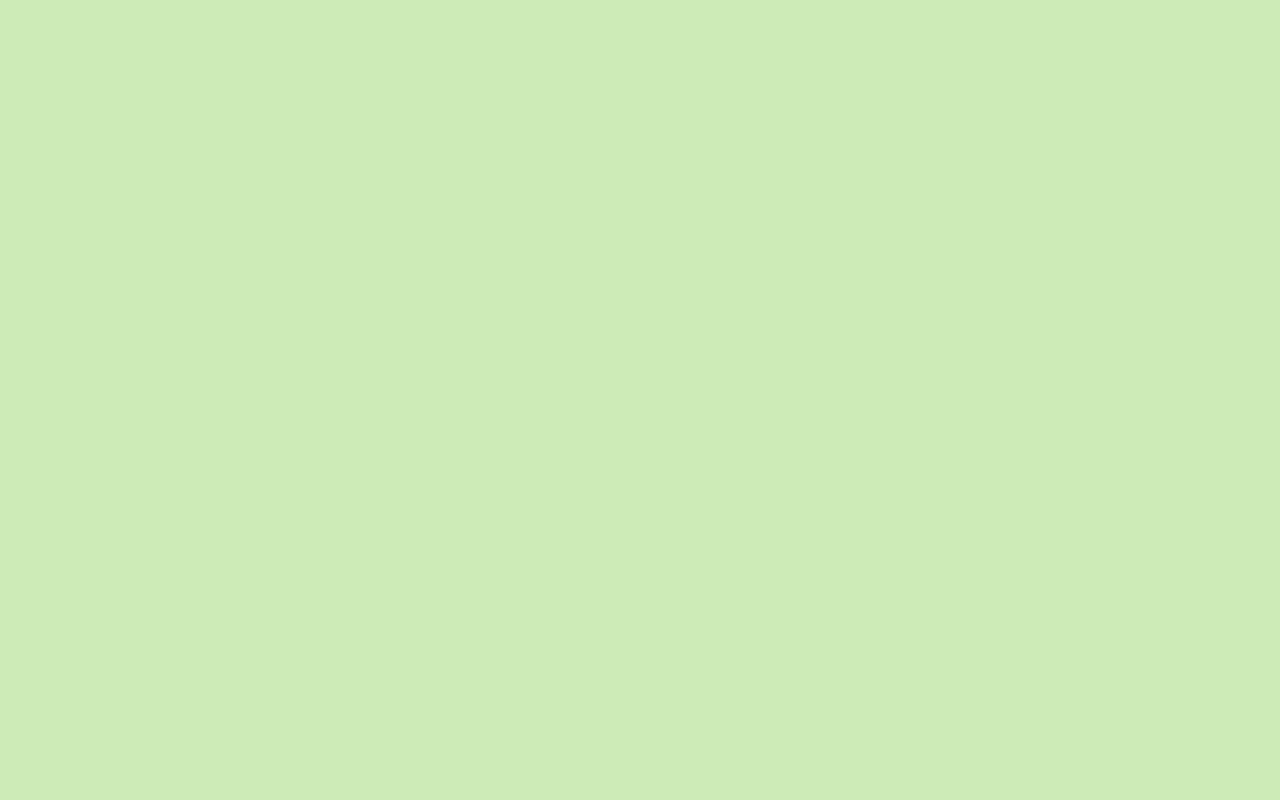
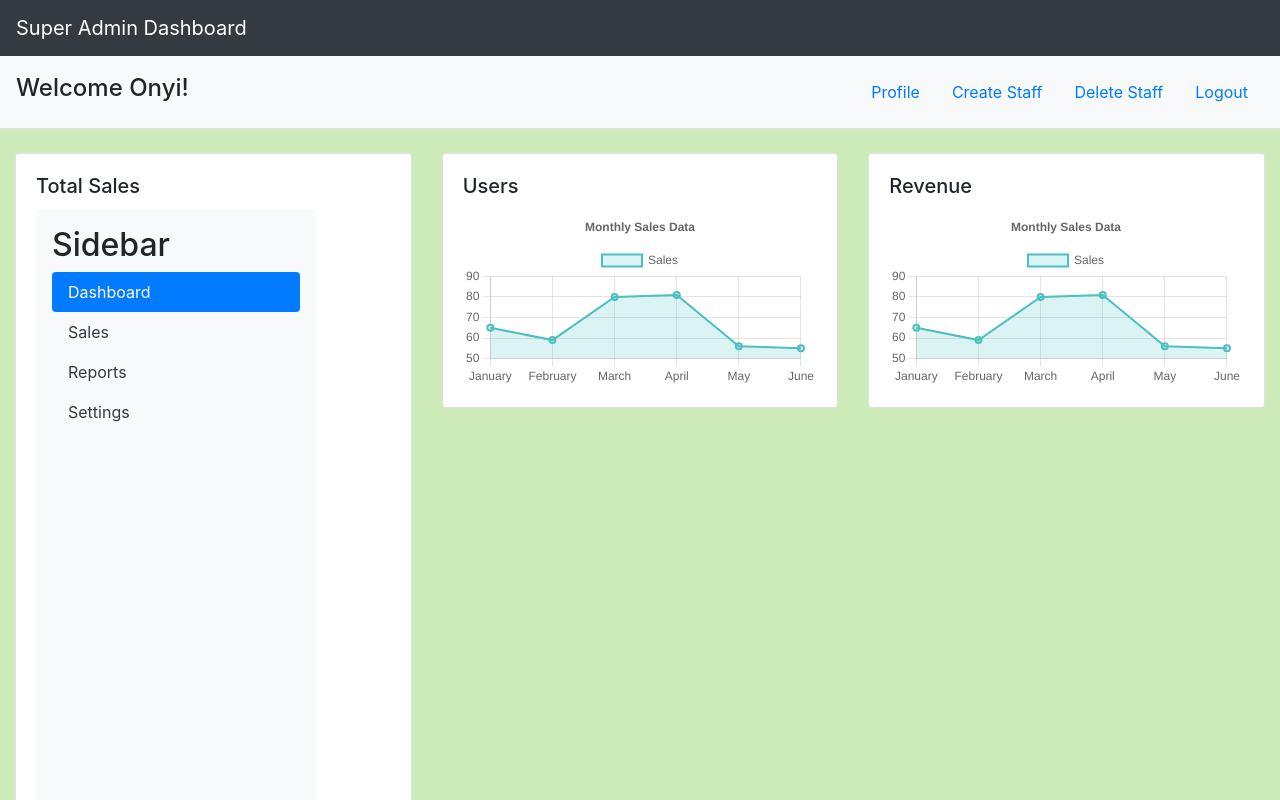
Before and after one commit to mrtechnic/sales-tracker-app, a React (Vite) app: page /superAdminDash in a window 1280 px wide. Before the commit this address had no page. Shown: the top 800 px of the page. Built offline with nearby package versions, Linux system fonts and the light colour scheme.

Commit message:
Second Commit

```diff
--- a/package.json
+++ b/package.json
@@ -10,9 +10,11 @@
     "preview": "vite preview"
   },
   "dependencies": {
-    "bootstrap": "^4.5.2",
+    "bootstrap": "^4.6.2",
+    "chart.js": "^4.4.4",
     "dom": "^0.0.3",
     "react": "^18.3.1",
+    "react-bootstrap": "^2.10.5",
     "react-dom": "^18.3.1",
     "react-router": "^6.27.0",
     "react-router-dom": "^6.27.0"
--- a/src/App.jsx
+++ b/src/App.jsx
@@ -1,8 +1,12 @@
 import LogIn from './pages/LogIn/LogIn';
 import AdminLogin from './pages/adminLogin/adminLogin';
 import SuperAdminLogin from './pages/superAdminLogin/SuperAdminLogin';
+import SuperAdminDash from './Dashboards/superAdminDash';
+import {BrowserRouter as Router, Routes, Route} from 'react-router-dom';
+import 'bootstrap/dist/css/bootstrap.min.css';
 import './App.css';
-import {BrowserRouter as Router, Routes, Route} from 'react-router-dom';
+
+
 function App() {
 
 
@@ -13,6 +17,8 @@ function App() {
           <Route exact path="/" element={<LogIn />}/>
           <Route path="/admin-login" element={<AdminLogin />} />
           <Route path="/SuperAdminLogin" element={<SuperAdminLogin />} />
+          <Route path="/superAdminDash" element={<SuperAdminDash />} />
+
         </Routes>
       </Router>
 
--- /dev/null
+++ b/src/Dashboards/superAdminDash.jsx
@@ -0,0 +1,48 @@
+import React from 'react'
+import { Container, Row, Col, Navbar, Card } from 'react-bootstrap';
+import SalesChart from '../components/SalesChart';
+import Sidebar from '../components/SideBar';
+import Header from '../components/Header';
+
+
+const SuperAdminDash = () => {
+  return (
+    <div>
+        <Navbar bg="dark" variant="dark">
+        <Navbar.Brand href="#home">Super Admin Dashboard</Navbar.Brand>
+      </Navbar>
+      <Header />
+      <Container fluid>
+        <Row className="mt-4">
+          <Col md={4}>
+            <Card>
+              <Card.Body>
+                <Card.Title>Total Sales</Card.Title>
+                <Sidebar />
+                <SalesChart />
+              </Card.Body>
+            </Card>
+          </Col>
+          <Col md={4}>
+            <Card>
+              <Card.Body>
+                <Card.Title>Users</Card.Title>
+                <SalesChart />
+              </Card.Body>
+            </Card>
+          </Col>
+          <Col md={4}>
+            <Card>
+              <Card.Body>
+                <Card.Title>Revenue</Card.Title>
+                <SalesChart />
+              </Card.Body>
+            </Card>
+          </Col>
+        </Row>
+      </Container>
+    </div>
+  )
+}
+
+export default SuperAdminDash
--- /dev/null
+++ b/src/components/Header.jsx
@@ -0,0 +1,28 @@
+// src/components/Header.jsx
+import React from 'react';
+
+const Header = () => {
+  return (
+    <header className="d-flex justify-content-between align-items-center p-3 bg-light border-bottom">
+      <h1 className="h4">Welcome Onyi!</h1>
+      <nav>
+        <ul className="nav">
+          <li className="nav-item">
+            <a className="nav-link" href="#profile">Profile</a>
+          </li>
+          <li className="nav-item">
+            <a className="nav-link" href="#settings">Create Staff</a>
+          </li>
+          <li className="nav-item">
+            <a className="nav-link" href="#settings">Delete Staff</a>
+          </li>
+          <li className="nav-item">
+            <a className="nav-link" href="#logout">Logout</a>
+          </li>
+        </ul>
+      </nav>
+    </header>
+  );
+};
+
+export default Header;
--- /dev/null
+++ b/src/components/SalesChart.jsx
@@ -0,0 +1,53 @@
+import React, { useEffect, useRef } from 'react';
+import { Chart } from 'chart.js/auto';
+
+const SalesChart = () => {
+  const chartRef = useRef(null);
+  const chartInstanceRef = useRef(null); // Keep track of the Chart instance
+
+  useEffect(() => {
+    const ctx = chartRef.current.getContext('2d');
+
+    // Destroy existing chart instance before creating a new one
+    if (chartInstanceRef.current) {
+      chartInstanceRef.current.destroy();
+    }
+
+    chartInstanceRef.current = new Chart(ctx, {
+      type: 'line',
+      data: {
+        labels: ['January', 'February', 'March', 'April', 'May', 'June'],
+        datasets: [
+          {
+            label: 'Sales',
+            data: [65, 59, 80, 81, 56, 55],
+            borderColor: 'rgba(75, 192, 192, 1)',
+            backgroundColor: 'rgba(75, 192, 192, 0.2)',
+            borderWidth: 2,
+            fill: true,
+          },
+        ],
+      },
+      options: {
+        responsive: true,
+        plugins: {
+          title: {
+            display: true,
+            text: 'Monthly Sales Data',
+          },
+        },
+      },
+    });
+
+    // Cleanup: destroy the chart instance when the component unmounts
+    return () => {
+      if (chartInstanceRef.current) {
+        chartInstanceRef.current.destroy();
+      }
+    };
+  }, []);
+
+  return <canvas ref={chartRef} />;
+};
+
+export default SalesChart;
--- /dev/null
+++ b/src/components/SideBar.jsx
@@ -0,0 +1,34 @@
+// src/components/Sidebar.js
+import React from 'react';
+
+const Sidebar = () => {
+  return (
+    <div className="d-flex flex-column flex-shrink-0 p-3 bg-light" style={{ width: '280px', height: '100vh' }}>
+      <h2 className="fs-4">Sidebar</h2>
+      <ul className="nav nav-pills flex-column mb-auto">
+        <li className="nav-item">
+          <a href="#dashboard" className="nav-link active" aria-current="page">
+            Dashboard
+          </a>
+        </li>
+        <li>
+          <a href="#sales" className="nav-link text-dark">
+            Sales
+          </a>
+        </li>
+        <li>
+          <a href="#reports" className="nav-link text-dark">
+            Reports
+          </a>
+        </li>
+        <li>
+          <a href="#settings" className="nav-link text-dark">
+            Settings
+          </a>
+        </li>
+      </ul>
+    </div>
+  );
+};
+
+export default Sidebar;
--- a/src/pages/superAdminLogin/SuperAdminLogin.jsx
+++ b/src/pages/superAdminLogin/SuperAdminLogin.jsx
@@ -17,31 +17,36 @@ const SuperAdminLogin = () => {
         }
 
     setLoading(true);
-    setError('');
+    // setError('');
 
-    try{
-        console.log('sending request to API....');
-        const response = await fetch('/api/login', {
-            method: 'POST',
-            headers: {
-                'Content-type': 'application/json',
-            },
-            body: JSON.stringify({email, password}),
-        });
+    // try{
+    //     console.log('sending request to API....');
+    //     const response = await fetch('/api/login', {
+    //         method: 'POST',
+    //         headers: {
+    //             'Content-type': 'application/json',
+    //         },
+    //         body: JSON.stringify({email, password}),
+    //     });
 
-        if (response.ok){
-            const data = await response.json();
+    //     if (response.ok){
+    //         const data = await response.json();
 
-            localStorage.setItem('authToken', data.token);
-            navigate('/dashboard');
-        } else {
-            setError('Invalid email or password.');
-        }
-    } catch (err) {
-        setError('Network error, please try again later.');
-    } finally{
+    //         localStorage.setItem('authToken', data.token);
+    //         navigate('/dashboard');
+    //     } else {
+    //         setError('Invalid email or password.');
+    //     }
+    // } catch (err) {
+    //     setError('Network error, please try again later.');
+    // } finally{
+    //     setLoading(false);
+    // }
+
+    setTimeout(() => {
         setLoading(false);
-    }
+        navigate('/superAdminDash');  // Redirect to the dashboard
+      }, 1000);
     };
   return (
     <div>
@@ -64,7 +69,7 @@ const SuperAdminLogin = () => {
                 <Link to="#" className="btn btn-link">Forgot Password?</Link>
             </div>
         </form>
-        <div className="text-center mt-3">
+        <div className="text-center mt-3" id="login-btns" >
             <Link to="/" className="btn btn-primary">Staff Login</Link>
             <Link to="/admin-login" className="btn btn-warning">Admin Login</Link>
         </div>
--- a/src/pages/superAdminLogin/superadminlogin.css
+++ b/src/pages/superAdminLogin/superadminlogin.css
@@ -6,3 +6,9 @@
     border-radius: 10px; /* Rounded corners */
     box-shadow: 0 0 10px rgba(0, 0, 0, 0.1); /* Subtle shadow */
 }
+
+/* #login-btns{
+    justify-content: space-between;
+    padding: 5px;
+    width: 100%;
+} */
```
Also changed, not shown: 1 other file (tests, documents, lock files or other folders).
